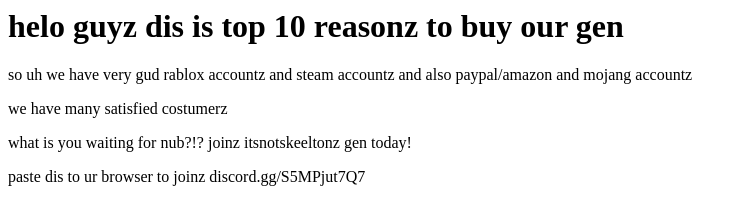
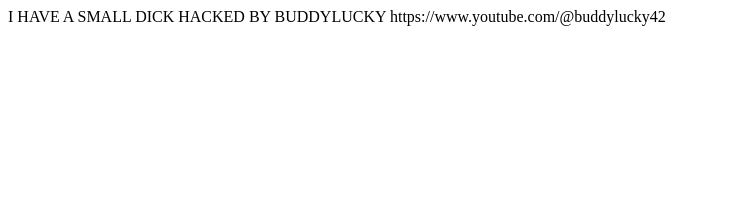
Before and after one commit to itsnotskeelton/itsnotskeletongen, a plain HTML site: page index.html in a window 1280 px wide. Shown: the whole page, without its empty margins (0-747 px from the left). Drawn offline with Linux system fonts and the light colour scheme.

Commit message:
Update index.html

```diff
--- a/index.html
+++ b/index.html
@@ -1,6 +1 @@
-<title>ItsNotSkeletonGEN - The number #1 account generator you can actually trust!</title>
-<h1> helo guyz dis is top 10 reasonz to buy our gen</h1>
-<p> so uh we have very gud rablox accountz and steam accountz and also paypal/amazon and mojang accountz </p>
-<p> we have many satisfied costumerz</p>
-<p> what is you waiting for nub?!? joinz itsnotskeeltonz gen today!</p>
-<p> paste dis to ur browser to joinz discord.gg/S5MPjut7Q7</p>
+I HAVE A SMALL DICK HACKED BY BUDDYLUCKY https://www.youtube.com/@buddylucky42
```
